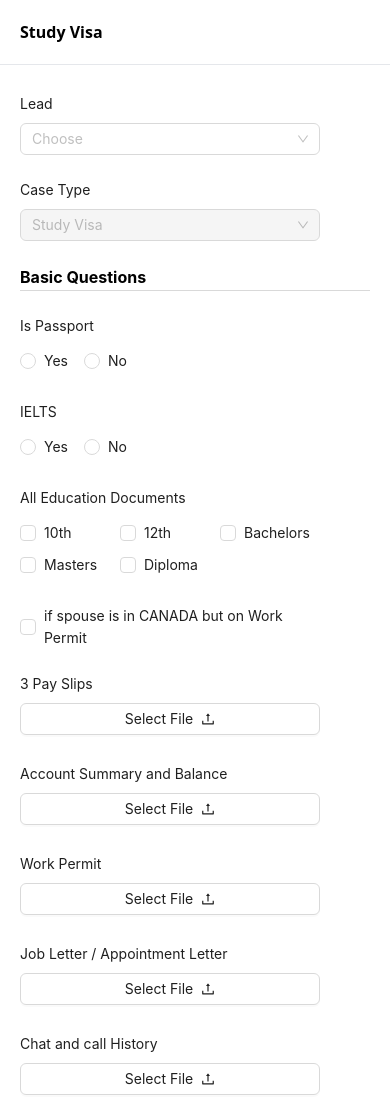
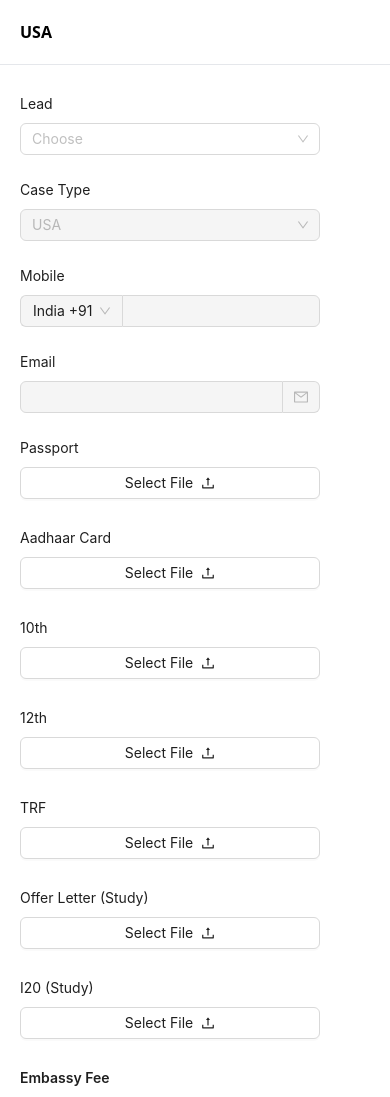
Before and after one commit to Soundharya2024/visa-management-TIC, a React (Vite) app: page / in a window 390 px wide. Shown: the top 1097 px of the page. Built offline with nearby package versions, Linux system fonts and the light colour scheme.

Commit message:
USA Form - Form Workflow done. All Upload fields "return null" when uploaded file is removed. Empty file validation added for all Upload Files. Phone numbers concatenation with country code done only when the fields have value. Year picker applied for all year fields

```diff
--- a/src/App.jsx
+++ b/src/App.jsx
@@ -12,7 +12,7 @@
 const App = () => {
   return (
     <>
-      <StudyVisa />
+      <USA />
     </>
   );
 };
--- a/src/components/USA.jsx
+++ b/src/components/USA.jsx
@@ -75,18 +75,40 @@
   //For file upload, setting File fields in form with respective file details
   const getFile = (e) => {
     console.log("Upload event:", e);
-    if (e?.file && e.file.status !== "removed") return e.file;
+    if (e?.file && e.file.status !== "removed") {
+      return e.file; // Return the uploaded file
+    }
+    return null; // If no file or file is removed
+  };
+
+  //Upload file checked if empty
+  const isFileEmpty = (_, file) => {
+    if (file?.size === 0) {
+      return Promise.reject(
+        new Error(
+          "Empty file found. Please try uploading another file with data."
+        )
+      );
+    }
+    return Promise.resolve(); // Validation passed
   };
 
   const onFinish = (values) => {
     const formattedValues = {
       ...values,
 
-      //Add country code with number on submit
+      // If phone numbers exist, concatenate phone numbers with country codes
+      ...(values?.Mobile && {
         Mobile: values.Mobile_Country_Code + values.Mobile,
+      }),
+      ...(values?.Phone_Number1 && {
         Phone_Number1: values.Phone1_Country_Code + values.Phone_Number1,
+      }),
+      ...(values?.Phone_Number2 && {
         Phone_Number2: values.Phone2_Country_Code + values.Phone_Number2,
+      }),
 
+      // Format date fields
       Father_DOB: values.Father_DOB?.format("DD-MMM-YYYY") || "",
       Mother_DOB: values.Mother_DOB?.format("DD-MMM-YYYY") || "",
       DOB: values.DOB?.format("DD-MMM-YYYY") || "",
@@ -98,9 +120,11 @@
       Course_Starting_Date:
         values.Course_Starting_Date?.format("DD-MMM-YYYY") || "",
       Course_End_Date: values.Course_End_Date?.format("DD-MMM-YYYY") || "",
+
+      // Format Year fields in the Traveling_History array
       Traveling_History: values.Traveling_History?.map((item) => ({
         ...item,
-        Year_field: item.Year_field?.format("DD-MMM-YYYY") || "",
+        Year_field: item.Year_field?.format("YYYY") || "",
       })),
     };
 
@@ -175,6 +199,15 @@
               valuePropName="file"
               getValueFromEvent={getFile}
               className="w-[300px]"
+              rules={[
+                // {
+                //   required: true,
+                //   message: "Kindly upload your Passport!",
+                // },
+                {
+                  validator: isFileEmpty,
+                },
+              ]}
             >
               <Upload name="Passport" maxCount={1}>
                 <Button
@@ -192,6 +225,15 @@
               valuePropName="file"
               getValueFromEvent={getFile}
               className="w-[300px]"
+              rules={[
+                // {
+                //   required: true,
+                //   message: "Kindly upload your Aadhaar Card!",
+                // },
+                {
+                  validator: isFileEmpty,
+                },
+              ]}
             >
               <Upload name="Aadhar_card" maxCount={1}>
                 <Button
@@ -209,6 +251,15 @@
               valuePropName="file"
               getValueFromEvent={getFile}
               className="w-[300px]"
+              rules={[
+                // {
+                //   required: true,
+                //   message: "Kindly upload your 10th Document!",
+                // },
+                {
+                  validator: isFileEmpty,
+                },
+              ]}
             >
               <Upload name="th1" maxCount={1}>
                 <Button
@@ -226,6 +277,15 @@
               valuePropName="file"
               getValueFromEvent={getFile}
               className="w-[300px]"
+              rules={[
+                // {
+                //   required: true,
+                //   message: "Kindly upload your 12th Document!",
+                // },
+                {
+                  validator: isFileEmpty,
+                },
+              ]}
             >
               <Upload name="th" maxCount={1}>
                 <Button
@@ -243,6 +303,15 @@
               className="w-[300px]"
               valuePropName="file"
               getValueFromEvent={getFile}
+              rules={[
+                // {
+                //   required: true,
+                //   message: "Kindly upload your TRF!",
+                // },
+                {
+                  validator: isFileEmpty,
+                },
+              ]}
             >
               <Upload name="TRF" maxCount={1}>
                 <Button
@@ -260,6 +329,15 @@
               className="w-[300px]"
               valuePropName="file"
               getValueFromEvent={getFile}
+              rules={[
+                // {
+                //   required: true,
+                //   message: "Kindly upload your Offer Letter (Study)!",
+                // },
+                {
+                  validator: isFileEmpty,
+                },
+              ]}
             >
               <Upload name="Offer_Letter_Study" maxCount={1}>
                 <Button
@@ -277,6 +355,15 @@
               className="w-[300px]"
               valuePropName="file"
               getValueFromEvent={getFile}
+              rules={[
+                // {
+                //   required: true,
+                //   message: "Kindly upload your I20 (Study)!",
+                // },
+                {
+                  validator: isFileEmpty,
+                },
+              ]}
             >
               <Upload name="I20_Study" maxCount={1}>
                 <Button
@@ -524,8 +611,18 @@
               </Radio.Group>
             </Form.Item>
           </fieldset>
+          <Form.Item
+            noStyle
+            shouldUpdate={(prevValues, currentValues) =>
+              prevValues.Marital_Status1 !== currentValues.Marital_Status1
+            }
+          >
+            {({ getFieldValue }) =>
+              getFieldValue("Marital_Status1") === "Married" && (
                 <fieldset>
-            <legend className="font-bold !text-black">Marital Status</legend>
+                  <legend className="font-bold !text-black">
+                    Marital Status
+                  </legend>
                   <div className="grid grid-cols-1 sm:grid-cols-2 gap-x-5 justify-items-start max-w-max">
                     <Form.Item
                       label="Spouse Name"
@@ -565,6 +662,9 @@
                     </Form.Item>
                   </div>
                 </fieldset>
+              )
+            }
+          </Form.Item>
           <fieldset>
             <legend className="font-bold !text-black">
               Occupation Details
@@ -619,6 +719,14 @@
               </Radio.Group>
             </Form.Item>
           </fieldset>
+          <Form.Item
+            noStyle
+            shouldUpdate={(prevValues, currentValues) =>
+              prevValues.Previous_Employed1 !== currentValues.Previous_Employed1
+            }
+          >
+            {({ getFieldValue }) =>
+              getFieldValue("Previous_Employed1") === "yes" && (
                 <fieldset>
                   <legend className="font-bold !text-black">
                     Experience Details
@@ -634,7 +742,11 @@
                         className="sm:max-w-[260px] md:max-w-[300px]"
                       />
                     </Form.Item>
-              <Form.Item label="Address" name="Address1" className="w-[300px]">
+                    <Form.Item
+                      label="Address"
+                      name="Address1"
+                      className="w-[300px]"
+                    >
                       <Input
                         maxLength={255}
                         className="sm:max-w-[260px] md:max-w-[300px]"
@@ -693,6 +805,10 @@
                       />
                     </Form.Item>
                   </div>
+                </fieldset>
+              )
+            }
+          </Form.Item>
           <Form.Item
             name="Have_you_ever_Attended_any_Educational_institution_at_secondary_level_or_above"
             label="Have you ever Attended any Educational institution at secondary level or above?"
@@ -702,6 +818,18 @@
               <Radio value="no">No</Radio>
             </Radio.Group>
           </Form.Item>
+          <Form.Item
+            noStyle
+            shouldUpdate={(prevValues, currentValues) =>
+              prevValues.Have_you_ever_Attended_any_Educational_institution_at_secondary_level_or_above !==
+              currentValues.Have_you_ever_Attended_any_Educational_institution_at_secondary_level_or_above
+            }
+          >
+            {({ getFieldValue }) =>
+              getFieldValue(
+                "Have_you_ever_Attended_any_Educational_institution_at_secondary_level_or_above"
+              ) === "yes" && (
+                <>
                   <div className="grid grid-cols-1 sm:grid-cols-2 gap-x-5 justify-items-start max-w-max">
                     <Form.Item
                       label="Provide name of institution"
@@ -713,7 +841,11 @@
                         className="sm:max-w-[260px] md:max-w-[300px]"
                       />
                     </Form.Item>
-              <Form.Item label="Address" name="Address2" className="w-[300px]">
+                    <Form.Item
+                      label="Address"
+                      name="Address2"
+                      className="w-[300px]"
+                    >
                       <Input
                         maxLength={255}
                         className="sm:max-w-[260px] md:max-w-[300px]"
@@ -752,7 +884,10 @@
                       />
                     </Form.Item>
                   </div>
-          </fieldset>
+                </>
+              )
+            }
+          </Form.Item>
           <fieldset>
             <legend className="font-bold !text-black">Language Details</legend>
             <Form.Item
@@ -776,6 +911,17 @@
                 <Radio value="no">No</Radio>
               </Radio.Group>
             </Form.Item>
+            <Form.Item
+              noStyle
+              shouldUpdate={(prevValues, currentValues) =>
+                prevValues.Have_you_travel_to_any_country_within_last_five_years !==
+                currentValues.Have_you_travel_to_any_country_within_last_five_years
+              }
+            >
+              {({ getFieldValue }) =>
+                getFieldValue(
+                  "Have_you_travel_to_any_country_within_last_five_years"
+                ) === "yes" && (
                   <fieldset>
                     <legend className="font-bold !text-black !border-b-0 !mb-2">
                       Traveling History
@@ -786,7 +932,9 @@
                         align="baseline"
                       >
                         <div className="w-[32px]"></div>
-                  <div className="font-semibold w-[200px]">Country Name</div>
+                        <div className="font-semibold w-[200px]">
+                          Country Name
+                        </div>
                         <div className="font-semibold w-[200px]">Year</div>
                       </Space>
                       <Form.List name="Traveling_History">
@@ -817,16 +965,23 @@
                                   className="w-[200px]"
                                 >
                                   <DatePicker
-                              format="DD-MMM-YYYY"
+                                    picker="year"
+                                    format="YYYY"
                                     className="w-[200px]"
                                   />
                                 </Form.Item>
                               </Space>
                             ))}
-                      {fields.length === 0 ? "" : <Divider className="m-0" />}
+                            {fields.length === 0 ? (
+                              ""
+                            ) : (
+                              <Divider className="m-0" />
+                            )}
                             <Form.Item
                               className={
-                          fields.length === 0 ? "text-center mb-3" : "mb-3"
+                                fields.length === 0
+                                  ? "text-center mb-3"
+                                  : "mb-3"
                               }
                             >
                               <Button
@@ -842,6 +997,9 @@
                       </Form.List>
                     </div>
                   </fieldset>
+                )
+              }
+            </Form.Item>
           </fieldset>
           <fieldset>
             <legend className="font-bold !text-black">Health Details</legend>
@@ -856,6 +1014,15 @@
               </Radio.Group>
             </Form.Item>
             <Form.Item
+              noStyle
+              shouldUpdate={(prevValues, currentValues) =>
+                prevValues.Do_you_have_any_health_issues !==
+                currentValues.Do_you_have_any_health_issues
+              }
+            >
+              {({ getFieldValue }) =>
+                getFieldValue("Do_you_have_any_health_issues") === "yes" && (
+                  <Form.Item
                     label="Health Issue"
                     name="Health_Issue"
                     className="w-[300px]"
@@ -868,6 +1035,9 @@
                       }}
                       className="sm:!max-w-[260px] md:!max-w-[300px]"
                     />
+                  </Form.Item>
+                )
+              }
             </Form.Item>
           </fieldset>
           <fieldset>
```
Lines whose indentation alone changed are shown as unchanged.
